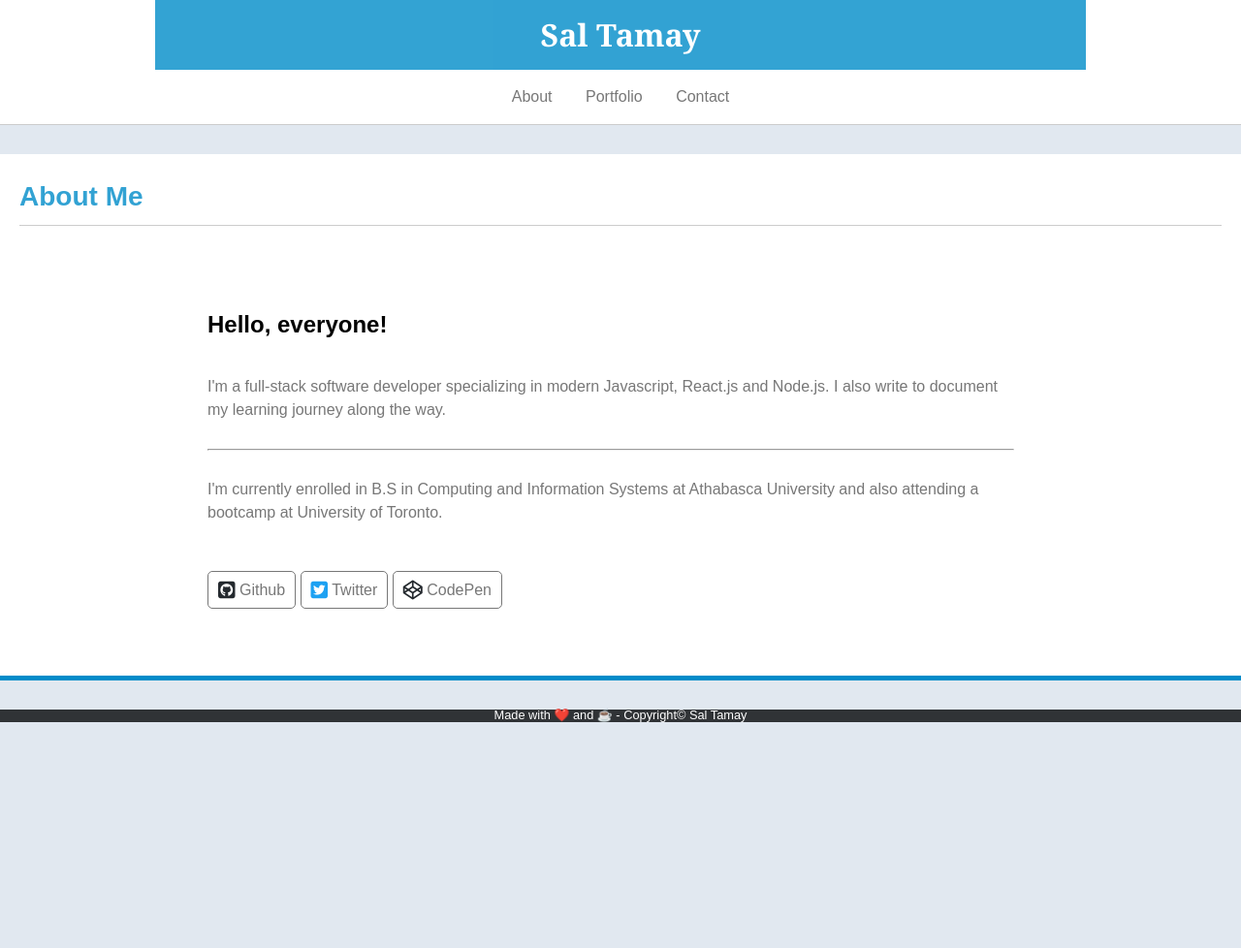
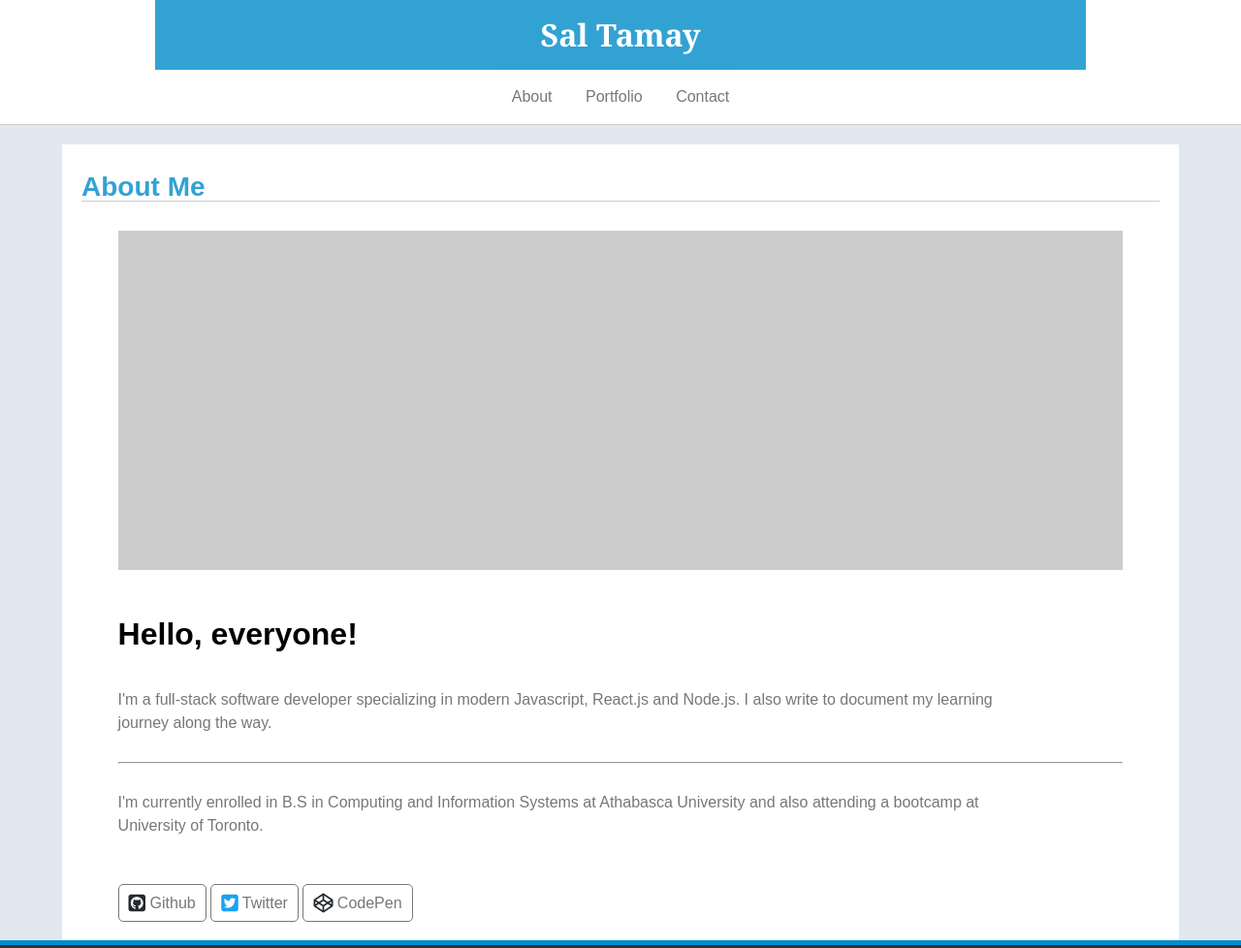
Before and after one commit to saltamay/UofT_BootCamp_ResponsivePortfolio, a plain HTML site: page index.html in a window 1280 px wide. Shown: the top 978 px of the page at 97% size. Before the commit the page ends 800 px from the top, so only its background shows below. Drawn offline with Linux system fonts and the light colour scheme.

Commit message:
Redesigning the about me page as per the requirements

```diff
--- a/assets/css/style.css
+++ b/assets/css/style.css
@@ -44,21 +44,21 @@ header nav a {
   text-decoration: none;
 }
 
-header nav a:hover {
+/* header nav a:hover {
   background-color: #303336;
   color: #ffffff;
   opacity: 0.8;
-}
+} */
 
 main {
-  margin: 30px 0 30px 0;
+  margin-top: 20px;
 }
 
 main .container {
   background-color: #ffffff;
-  border-bottom: 5px solid #008CC9;
+  margin: 0 auto;
   padding: 30px 0 10px 0;
-  width: 100%;
+  width: 90%;
 }
 
 main .title {
@@ -66,7 +66,7 @@ main .title {
   font-size: 1.75rem;
   font-weight: bold;
   opacity: 0.8;
-  padding: 0 0 15px 20px;
+  padding: 0 0 0 20px;
 }
 
 main .ruler {
@@ -75,26 +75,33 @@ main .ruler {
 }
 
 .about-me-content {
+
   display: flex;
-  flex-direction: row;
+  flex-direction: column;
   justify-content: space-between;
+
 }
 
 .linkedin-badge {
-  margin: 40px auto;
-  width: 30%;
-  padding-left: 20px;
+  background-color: #cccccc;
+  height: 350px;
+  margin: 30px auto 10px auto;
+  width: 90%;
+}
+
+.LI-profile-badge {
+  margin: 0 auto;
+  width: 90%;
 }
 
 .about-me-description {
-  margin: 70px auto;
-  padding-right: 20px;
-  width: 65%;
+  margin: 20px auto;
+  width: 90%;
 }
 
 .about-me-description h1 {
   color: black;
-  font-size: 1.5rem;
+  font-size: 2rem;
   font-weight: 600;
   padding: 20px 0;
 }
@@ -102,7 +109,7 @@ main .ruler {
 .about-me-description p {
   line-height: 1.5;
   padding: 20px 0;
-  width: 100%;
+  width: 90%;
 }
 
 .social {
@@ -118,16 +125,19 @@ main .ruler {
 }
 
 .social a:hover {
-  /* background-color: #303336; */
-  /* color: #ffffff; */
   padding: 15px 15px;
   transition: 0.10s ease-out;
+}
+
+.bottom-ruler {
+  border-bottom: 5px solid #008CC9;
 }
 
 footer {
   background-color: #303336;
   color: #ffffff;
   font-size: 0.8rem;
+  padding: 10px 0;
   text-align: center;
 }
 
--- a/index.html
+++ b/index.html
@@ -31,6 +31,12 @@
       <h1 class="title">About Me</h1>
       <div class="ruler"></div>
       <section class="about-me-content">
+        <div class="linkedin-badge">
+          <!-- <div class="LI-profile-badge" data-version="v1" data-size="large" data-locale="en_US" data-type="horizontal"
+            data-theme="light" data-vanity="saltamay-software-engineer"><a class="LI-simple-link"
+              href='https://ca.linkedin.com/in/saltamay-software-engineer?trk=profile-badge'>Sal Tamay</a>
+            </div> -->
+        </div>
         <!-- <div class="linkedin-badge">
           <div class="LI-profile-badge" data-version="v1" data-size="medium" data-locale="en_US" data-type="vertical"
             data-theme="dark" data-vanity="saltamay-software-engineer"><a class="LI-simple-link"
@@ -56,8 +62,8 @@
           </section>
         </section>
       </section>
-
     </div>
+    <div class="bottom-ruler"></div>
   </main>
   <footer>
     <div class="container">
```
